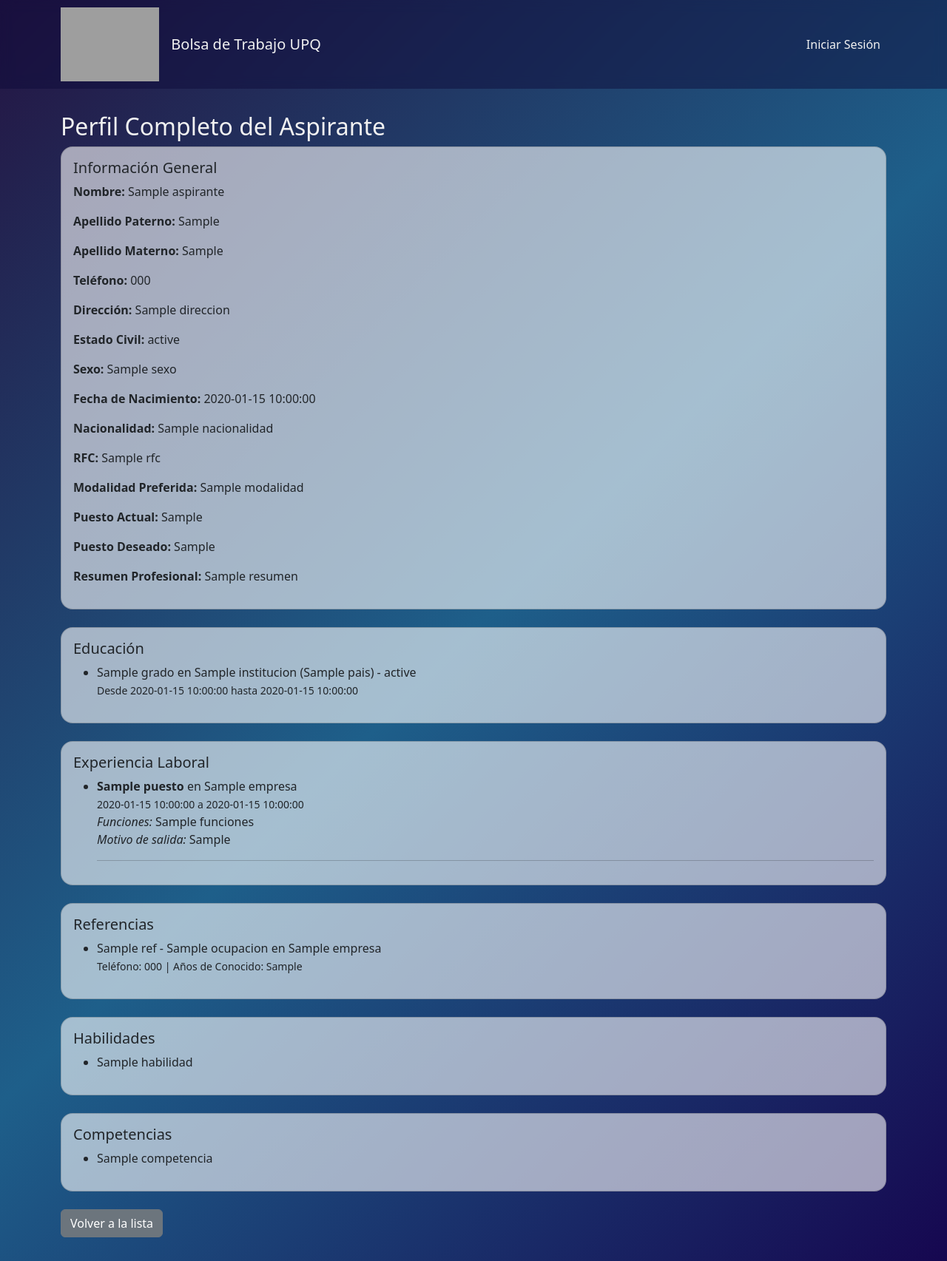
After one commit to Raosbem/POO, a Flask app: template templates/administrador/ver_aspirante.html in a window 1280 px wide. The commit adds this page. Shown: the whole page at 74% size. Run offline with Flask 3, Linux system fonts and the light colour scheme; the template is opened without the code that fills it: most values are stand-ins (such as "Sample title", 1, 10 or a date in 2020); grey boxes are pictures that could not be loaded.

Commit message:
mi parte esta lista

```diff
--- a/app.py
+++ b/app.py
@@ -136,9 +136,13 @@ def editar_perfil_candidato():
         return redirect(url_for('login'))
 
     user = session['usuario']
-    id_asp = user['id_aspirante']
     conn = get_db_connection()
     cursor = conn.cursor()
+
+    # Intentar recuperar el id_aspirante si existe
+    cursor.execute("SELECT id_aspirante FROM Aspirantes WHERE id_usuario = ?", (user['id'],))
+    row = cursor.fetchone()
+    id_asp = row.id_aspirante if row else None
 
     if request.method == 'POST':
         nombre = request.form['nombre']
@@ -146,33 +150,16 @@ def editar_perfil_candidato():
         resumen = request.form.get('resumen', '')
 
         if id_asp:
-            cursor.execute("SELECT 1 FROM Aspirantes WHERE id_aspirante = ?", (id_asp,))
-            existe = cursor.fetchone()
-
-            if existe:
-                # Ya existe → hacer UPDATE
-                cursor.execute("""
-                    UPDATE Aspirantes SET nombre=?, telefono=?, resumen=? WHERE id_aspirante=?
-                """, (nombre, telefono, resumen, id_asp))
-            else:
-                # No existe → hacer INSERT
-                cursor.execute("""
-                    INSERT INTO Aspirantes (id_usuario, nombre, telefono, resumen)
-                    VALUES (?, ?, ?, ?)
-                """, (user['id'], nombre, telefono, resumen))
-                cursor.execute("SELECT SCOPE_IDENTITY()")
-                nuevo_id = cursor.fetchone()[0]
-                cursor.execute("UPDATE Usuarios SET id_aspirante=? WHERE id_usuario=?", (nuevo_id, user['id']))
-                session['usuario']['id_aspirante'] = nuevo_id
+            cursor.execute("""
+                UPDATE Aspirantes SET nombre=?, telefono=?, resumen=? WHERE id_aspirante=?
+            """, (nombre, telefono, resumen, id_asp))
         else:
-            # Caso de seguridad extra: si no hay id_asp, igual se inserta
             cursor.execute("""
                 INSERT INTO Aspirantes (id_usuario, nombre, telefono, resumen)
                 VALUES (?, ?, ?, ?)
             """, (user['id'], nombre, telefono, resumen))
-            cursor.execute("SELECT SCOPE_IDENTITY()")
-            nuevo_id = cursor.fetchone()[0]
-            cursor.execute("UPDATE Usuarios SET id_aspirante=? WHERE id_usuario=?", (nuevo_id, user['id']))
+            nuevo_id = cursor.execute("SELECT SCOPE_IDENTITY()").fetchval()
+            # Guardar en la sesión si quieres
             session['usuario']['id_aspirante'] = nuevo_id
 
         conn.commit()
@@ -189,10 +176,10 @@ def editar_perfil_candidato():
         if row:
             cols = [col[0].lower() for col in cursor.description]
             candidato = dict(zip(cols, row))
+
     cursor.close()
     conn.close()
     return render_template('candidato/editar_perfil.html', candidato=candidato)
-
 
 
 @app.route('/candidato/vacantes')
@@ -200,20 +187,36 @@ def vacantes_candidato():
     if 'usuario' not in session or session['usuario']['rol'] != 'CANDIDATO':
         return redirect(url_for('login'))
 
+    id_asp = session['usuario']['id_aspirante']
     conn = get_db_connection()
     cursor = conn.cursor()
+
     cursor.execute("""
-        SELECT id_vacante, nombre_empresa, puesto, resumen, estado
-        FROM Vacantes
+        SELECT V.id_vacante, V.nombre_empresa, V.puesto, V.resumen, V.estado, V.cantidad_plazas,
+               (
+                   SELECT COUNT(*)
+                   FROM Postulaciones P
+                   WHERE P.id_vacante = V.id_vacante AND P.estado = 'aceptado'
+               ) AS ocupadas,
+               (
+                   SELECT COUNT(*)
+                   FROM Postulaciones
+                   WHERE id_aspirante = ? AND id_vacante = V.id_vacante
+               ) AS ya_postulado
+        FROM Vacantes V
         WHERE estado = 'abierta'
-    """)
+    """, (id_asp,))
+
     rows = cursor.fetchall()
     cols = [col[0].lower() for col in cursor.description]
     vacantes = [dict(zip(cols, row)) for row in rows]
+
     cursor.close()
     conn.close()
 
     return render_template('candidato/vacantes.html', vacantes=vacantes)
+
+
 
 
 @app.route('/candidato/postular/<int:id_vacante>', methods=['POST'])
@@ -221,17 +224,37 @@ def postular_vacante(id_vacante):
     if 'usuario' not in session or session['usuario']['rol'] != 'CANDIDATO':
         return redirect(url_for('login'))
 
-    id_asp = session['usuario']['id_aspirante']
+    id_usuario = session['usuario']['id']
+
     conn = get_db_connection()
     cursor = conn.cursor()
 
+    # Obtener id_aspirante confiable desde BD
+    cursor.execute("SELECT id_aspirante FROM Aspirantes WHERE id_usuario = ?", (id_usuario,))
+    row = cursor.fetchone()
+
+    if not row:
+        flash('Debes completar tu perfil antes de postularte.', 'danger')
+        cursor.close()
+        conn.close()
+        return redirect(url_for('vacantes_candidato'))
+
+    id_asp = row.id_aspirante
+
     try:
+        # Validar si ya está postulando a esa vacante
         cursor.execute("""
-            INSERT INTO Postulaciones (id_aspirante, id_vacante, fecha_postulacion, estado)
-            VALUES (?, ?, GETDATE(), 'pendiente')
+            SELECT 1 FROM Postulaciones WHERE id_aspirante = ? AND id_vacante = ?
         """, (id_asp, id_vacante))
-        conn.commit()
-        flash('Postulación realizada con éxito', 'success')
+        if cursor.fetchone():
+            flash('Ya te has postulado a esta vacante.', 'warning')
+        else:
+            cursor.execute("""
+                INSERT INTO Postulaciones (id_aspirante, id_vacante, fecha_postulacion, estado)
+                VALUES (?, ?, GETDATE(), 'pendiente')
+            """, (id_asp, id_vacante))
+            conn.commit()
+            flash('Postulación realizada con éxito', 'success')
     except Exception as e:
         flash(f'Error al postular: {e}', 'danger')
     finally:
@@ -239,6 +262,9 @@ def postular_vacante(id_vacante):
         conn.close()
 
     return redirect(url_for('vacantes_candidato'))
+
+    return redirect(url_for('vacantes_candidato'))
+
 
 
 @app.route('/candidato/postulaciones')
@@ -320,26 +346,68 @@ def crear_vacante_admin():
     if 'usuario' not in session or session['usuario']['rol'] != 'ADMINISTRADOR':
         return redirect(url_for('login'))
 
+    conn = get_db_connection()
+    cursor = conn.cursor()
+
+    # Cargamos habilidades disponibles
+    cursor.execute("SELECT id_habilidad, nombre FROM Habilidades")
+    habilidades = [{'id_habilidad': row[0], 'nombre': row[1]} for row in cursor.fetchall()]
+
     if request.method == 'POST':
-        empresa = request.form['nombre_empresa']
-        puesto = request.form['puesto']
-        resumen = request.form['resumen']
+        # Campos del formulario
+        empresa = request.form.get('nombre_empresa', '').strip()
+        puesto = request.form.get('puesto', '').strip()
+        grado = request.form.get('grado_estudios', '').strip()
+        resumen = request.form.get('resumen', '').strip()
         estado = 'abierta'
 
-        conn = get_db_connection()
-        cursor = conn.cursor()
+        try:
+            plazas = int(request.form.get('cantidad_plazas', '1'))
+            if plazas < 1 or plazas > 100:
+                raise ValueError
+        except ValueError:
+            flash('Cantidad de plazas inválida (1-100)', 'danger')
+            return render_template('administrador/crear_vacante.html', habilidades=habilidades)
+
+        # Validaciones adicionales
+        if not (2 <= len(empresa) <= 100):
+            flash('Nombre de empresa inválido', 'danger')
+            return render_template('administrador/crear_vacante.html', habilidades=habilidades)
+
+        if not (2 <= len(puesto) <= 100):
+            flash('Puesto inválido', 'danger')
+            return render_template('administrador/crear_vacante.html', habilidades=habilidades)
+
+        if not (2 <= len(grado) <= 100):
+            flash('Grado de estudios inválido', 'danger')
+            return render_template('administrador/crear_vacante.html', habilidades=habilidades)
+
+        # Insertamos la vacante y recuperamos ID generado
         cursor.execute("""
-            INSERT INTO Vacantes (nombre_empresa, puesto, resumen, estado)
-            VALUES (?, ?, ?, ?)
-        """, (empresa, puesto, resumen, estado))
+            INSERT INTO Vacantes (nombre_empresa, puesto, grado_estudios, resumen, cantidad_plazas, estado)
+            OUTPUT INSERTED.id_vacante
+            VALUES (?, ?, ?, ?, ?, ?)
+        """, (empresa, puesto, grado, resumen, plazas, estado))
+        id_vacante = cursor.fetchone()[0]
+
+        # Habilidades seleccionadas
+        habilidades_ids = request.form.getlist('habilidades')
+        obligatorias_ids = set(request.form.getlist('obligatorias'))
+
+        for id_hab in habilidades_ids:
+            obligatorio = 1 if id_hab in obligatorias_ids else 0
+            cursor.execute("""
+                INSERT INTO Vacante_Habilidad (id_vacante, id_habilidad, obligatorio)
+                VALUES (?, ?, ?)
+            """, (id_vacante, id_hab, obligatorio))
+
         conn.commit()
-        cursor.close()
-        conn.close()
-
         flash('Vacante creada con éxito', 'success')
         return redirect(url_for('vacantes_admin'))
 
-    return render_template('administrador/crear_vacante.html')
+    cursor.close()
+    conn.close()
+    return render_template('administrador/crear_vacante.html', habilidades=habilidades)
 
 
 @app.route('/admin/vacantes/editar/<int:id_vacante>', methods=['GET', 'POST'])
@@ -414,3 +482,127 @@ def postulaciones_admin():
     conn.close()
 
     return render_template('administrador/postulaciones.html', postulaciones=postulaciones)
+
+@app.route('/admin/postulaciones/aceptar/<int:id_postulacion>', methods=['POST'])
+def aceptar_postulacion(id_postulacion):
+    if 'usuario' not in session or session['usuario']['rol'] != 'ADMINISTRADOR':
+        return redirect(url_for('login'))
+
+    conn = get_db_connection()
+    cursor = conn.cursor()
+
+    try:
+        # 1. Obtener info de la postulación
+        cursor.execute("SELECT id_vacante FROM Postulaciones WHERE id_postulacion = ?", (id_postulacion,))
+        row = cursor.fetchone()
+        if not row:
+            flash("Postulación no encontrada.", "danger")
+            return redirect(url_for('postulaciones_admin'))
+
+        id_vacante = row.id_vacante
+
+        # 2. Aceptar la postulación
+        cursor.execute("UPDATE Postulaciones SET estado = 'aceptado' WHERE id_postulacion = ?", (id_postulacion,))
+
+        # 3. Contar cuántos ya fueron aceptados
+        cursor.execute("""
+            SELECT COUNT(*)
+            FROM Postulaciones
+            WHERE id_vacante = ? AND estado = 'aceptado'
+        """, (id_vacante,))
+        aceptados = cursor.fetchone()[0]
+
+        # 4. Obtener cantidad total de plazas
+        cursor.execute("SELECT cantidad_plazas FROM Vacantes WHERE id_vacante = ?", (id_vacante,))
+        total_plazas = cursor.fetchone()[0]
+
+        # 5. Si ya se llenó, cerrar la vacante
+        if aceptados >= total_plazas:
+            cursor.execute("UPDATE Vacantes SET estado = 'cerrada' WHERE id_vacante = ?", (id_vacante,))
+
+        conn.commit()
+        flash("Candidato aceptado y plazas actualizadas.", "success")
+
+    except Exception as e:
+        conn.rollback()
+        flash(f"Error al aceptar candidato: {e}", "danger")
+
+    finally:
+        cursor.close()
+        conn.close()
+
+    return redirect(url_for('postulaciones_admin'))
+
+
+
+
+@app.route('/admin/postulaciones/rechazar/<int:id_postulacion>', methods=['POST'])
+def rechazar_postulacion(id_postulacion):
+    if 'usuario' not in session or session['usuario']['rol'] != 'ADMINISTRADOR':
+        return redirect(url_for('login'))
+
+    conn = get_db_connection()
+    cur = conn.cursor()
+    cur.execute("UPDATE Postulaciones SET estado='rechazado' WHERE id_postulacion=?", (id_postulacion,))
+    conn.commit()
+    cur.close()
+    conn.close()
+
+    flash('Postulación rechazada.', 'warning')
+    return redirect(url_for('postulaciones_admin'))
+
+
+@app.route('/admin/candidatos/<int:id_aspirante>')
+def ver_aspirante_admin(id_aspirante):
+    if 'usuario' not in session or session['usuario']['rol'] != 'ADMINISTRADOR':
+        return redirect(url_for('login'))
+
+    conn = get_db_connection()
+    cursor = conn.cursor()
+
+    # Datos principales
+    cursor.execute("SELECT * FROM Aspirantes WHERE id_aspirante=?", (id_aspirante,))
+    asp_row = cursor.fetchone()
+    aspirante = {}
+    if asp_row:
+        cols = [col[0].lower() for col in cursor.description]
+        aspirante = dict(zip(cols, asp_row))
+
+    # Educación
+    cursor.execute("SELECT * FROM Educacion WHERE id_aspirante=?", (id_aspirante,))
+    educacion = [dict(zip([col[0].lower() for col in cursor.description], row)) for row in cursor.fetchall()]
+
+    # Experiencia
+    cursor.execute("SELECT * FROM Experiencia WHERE id_aspirante=?", (id_aspirante,))
+    experiencia = [dict(zip([col[0].lower() for col in cursor.description], row)) for row in cursor.fetchall()]
+
+    # Referencias
+    cursor.execute("SELECT * FROM Referencias WHERE id_aspirante=?", (id_aspirante,))
+    referencias = [dict(zip([col[0].lower() for col in cursor.description], row)) for row in cursor.fetchall()]
+
+    # Habilidades
+    cursor.execute("""
+        SELECT H.nombre FROM Habilidades H
+        JOIN Aspirante_Habilidad AH ON H.id_habilidad = AH.id_habilidad
+        WHERE AH.id_aspirante=?
+    """, (id_aspirante,))
+    habilidades = [row[0] for row in cursor.fetchall()]
+
+    # Competencias
+    cursor.execute("""
+        SELECT C.nombre FROM Competencias C
+        JOIN Aspirante_Competencia AC ON C.id_competencia = AC.id_competencia
+        WHERE AC.id_aspirante=?
+    """, (id_aspirante,))
+    competencias = [row[0] for row in cursor.fetchall()]
+
+    cursor.close()
+    conn.close()
+
+    return render_template('administrador/ver_aspirante.html',
+                           aspirante=aspirante,
+                           educacion=educacion,
+                           experiencia=experiencia,
+                           referencias=referencias,
+                           habilidades=habilidades,
+                           competencias=competencias)
--- a/templates/administrador/candidatos.html
+++ b/templates/administrador/candidatos.html
@@ -11,6 +11,7 @@
             <th>Nombre</th>
             <th>Teléfono</th>
             <th>Correo</th>
+            <th>Acciones</th>
         </tr>
     </thead>
     <tbody>
@@ -20,6 +21,9 @@
             <td>{{ candidato.nombre }}</td>
             <td>{{ candidato.telefono }}</td>
             <td>{{ candidato.correo }}</td>
+            <td>
+                <a href="{{ url_for('ver_aspirante_admin', id_aspirante=candidato.id_aspirante) }}" class="btn btn-sm btn-info">Ver Perfil</a>
+            </td>
         </tr>
         {% endfor %}
     </tbody>
--- a/templates/administrador/vacantes.html
+++ b/templates/administrador/vacantes.html
@@ -26,9 +26,10 @@
             <td>{{ vacante.estado }}</td>
             <td>
                 <a href="{{ url_for('editar_vacante_admin', id_vacante=vacante.id_vacante) }}" class="btn btn-sm btn-primary">Editar</a>
-                <form method="POST" action="{{ url_for('eliminar_vacante_admin', id_vacante=vacante.id_vacante) }}" style="display:inline;">
+                <form method="POST" action="{{ url_for('eliminar_vacante_admin', id_vacante=vacante.id_vacante) }}" style="display:inline;" onsubmit="return confirm('¿Estás seguro de eliminar esta vacante?');">
                     <button type="submit" class="btn btn-sm btn-danger">Eliminar</button>
                 </form>
+
             </td>
         </tr>
         {% endfor %}
--- /dev/null
+++ b/templates/administrador/ver_aspirante.html
@@ -0,0 +1,121 @@
+{% extends "layout.html" %}
+
+{% block title %}Perfil de Aspirante{% endblock %}
+
+{% block content %}
+<h2>Perfil Completo del Aspirante</h2>
+
+<div class="card mb-4">
+  <div class="card-body">
+    <h5 class="card-title">Información General</h5>
+    {% if aspirante %}
+    <p><strong>Nombre:</strong> {{ aspirante.nombre or 'N/D' }}</p>
+    <p><strong>Apellido Paterno:</strong> {{ aspirante.apellido_paterno or 'N/D' }}</p>
+    <p><strong>Apellido Materno:</strong> {{ aspirante.apellido_materno or 'N/D' }}</p>
+    <p><strong>Teléfono:</strong> {{ aspirante.telefono or 'N/D' }}</p>
+    <p><strong>Dirección:</strong> {{ aspirante.direccion or 'N/D' }}</p>
+    <p><strong>Estado Civil:</strong> {{ aspirante.estado_civil or 'N/D' }}</p>
+    <p><strong>Sexo:</strong> {{ aspirante.sexo or 'N/D' }}</p>
+    <p><strong>Fecha de Nacimiento:</strong> {{ aspirante.fecha_nacimiento or 'N/D' }}</p>
+    <p><strong>Nacionalidad:</strong> {{ aspirante.nacionalidad or 'N/D' }}</p>
+    <p><strong>RFC:</strong> {{ aspirante.rfc or 'N/D' }}</p>
+    <p><strong>Modalidad Preferida:</strong> {{ aspirante.modalidad or 'N/D' }}</p>
+    <p><strong>Puesto Actual:</strong> {{ aspirante.puesto_actual or 'N/D' }}</p>
+    <p><strong>Puesto Deseado:</strong> {{ aspirante.puesto_deseado or 'N/D' }}</p>
+    <p><strong>Resumen Profesional:</strong> {{ aspirante.resumen or 'N/D' }}</p>
+    {% else %}
+    <p>No hay información del aspirante.</p>
+    {% endif %}
+  </div>
+</div>
+
+<div class="card mb-4">
+  <div class="card-body">
+    <h5 class="card-title">Educación</h5>
+    {% if educacion %}
+    <ul>
+      {% for edu in educacion %}
+      <li>
+        {{ edu.grado }} en {{ edu.institucion }} ({{ edu.pais }}) -
+        {{ edu.estatus }}<br>
+        <small>Desde {{ edu.fecha_inicio }} hasta {{ edu.fecha_fin }}</small>
+      </li>
+      {% endfor %}
+    </ul>
+    {% else %}
+    <p>No hay información educativa registrada.</p>
+    {% endif %}
+  </div>
+</div>
+
+<div class="card mb-4">
+  <div class="card-body">
+    <h5 class="card-title">Experiencia Laboral</h5>
+    {% if experiencia %}
+    <ul>
+      {% for exp in experiencia %}
+      <li>
+        <strong>{{ exp.puesto }}</strong> en {{ exp.empresa }} <br>
+        <small>{{ exp.fecha_ingreso }} a {{ exp.fecha_salida }}</small><br>
+        <em>Funciones:</em> {{ exp.funciones }} <br>
+        <em>Motivo de salida:</em> {{ exp.motivo_salida }}
+      </li>
+      <hr>
+      {% endfor %}
+    </ul>
+    {% else %}
+    <p>No hay experiencia laboral registrada.</p>
+    {% endif %}
+  </div>
+</div>
+
+<div class="card mb-4">
+  <div class="card-body">
+    <h5 class="card-title">Referencias</h5>
+    {% if referencias %}
+    <ul>
+      {% for ref in referencias %}
+      <li>
+        {{ ref.nombre }} - {{ ref.ocupacion }} en {{ ref.empresa }} <br>
+        <small>Teléfono: {{ ref.telefono }} | Años de Conocido: {{ ref.anios_conocido }}</small>
+      </li>
+      {% endfor %}
+    </ul>
+    {% else %}
+    <p>No hay referencias registradas.</p>
+    {% endif %}
+  </div>
+</div>
+
+<div class="card mb-4">
+  <div class="card-body">
+    <h5 class="card-title">Habilidades</h5>
+    {% if habilidades %}
+    <ul>
+      {% for h in habilidades %}
+      <li>{{ h }}</li>
+      {% endfor %}
+    </ul>
+    {% else %}
+    <p>No hay habilidades registradas.</p>
+    {% endif %}
+  </div>
+</div>
+
+<div class="card mb-4">
+  <div class="card-body">
+    <h5 class="card-title">Competencias</h5>
+    {% if competencias %}
+    <ul>
+      {% for c in competencias %}
+      <li>{{ c }}</li>
+      {% endfor %}
+    </ul>
+    {% else %}
+    <p>No hay competencias registradas.</p>
+    {% endif %}
+  </div>
+</div>
+
+<a href="{{ url_for('candidatos_admin') }}" class="btn btn-secondary">Volver a la lista</a>
+{% endblock %}
```
Also changed, not shown: templates/administrador/crear_vacante.html (+29 -5 lines), templates/administrador/postulaciones.html (+13 -0 lines), templates/candidato/vacantes.html (+11 -3 lines).
